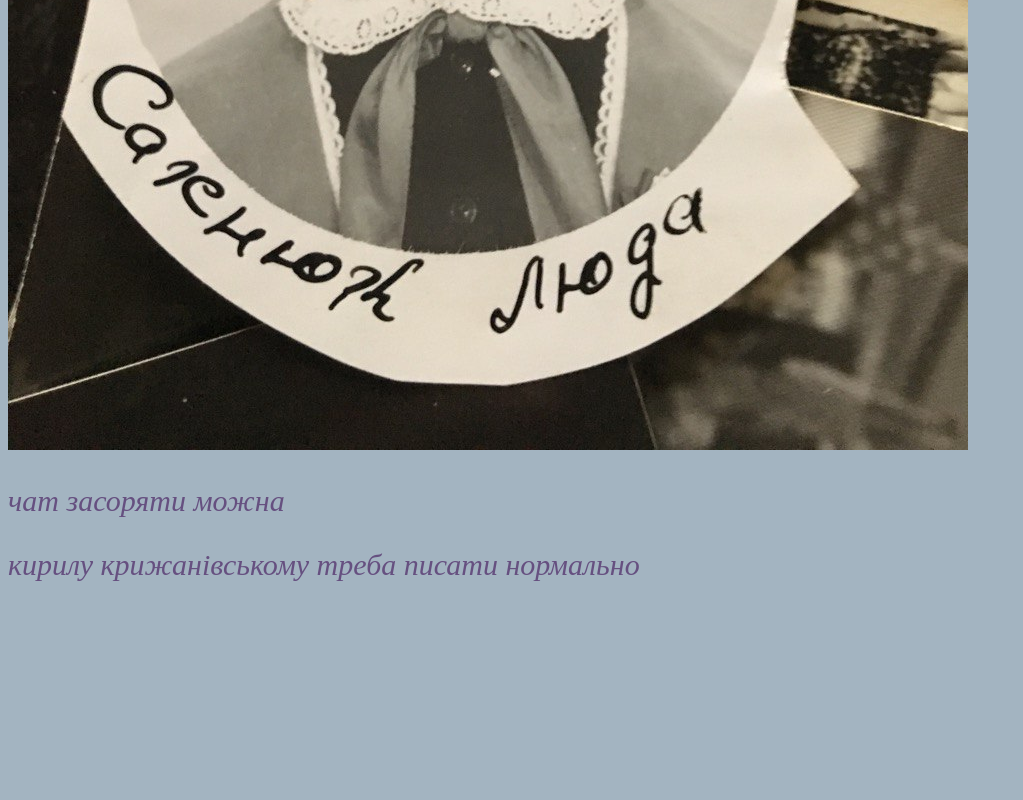
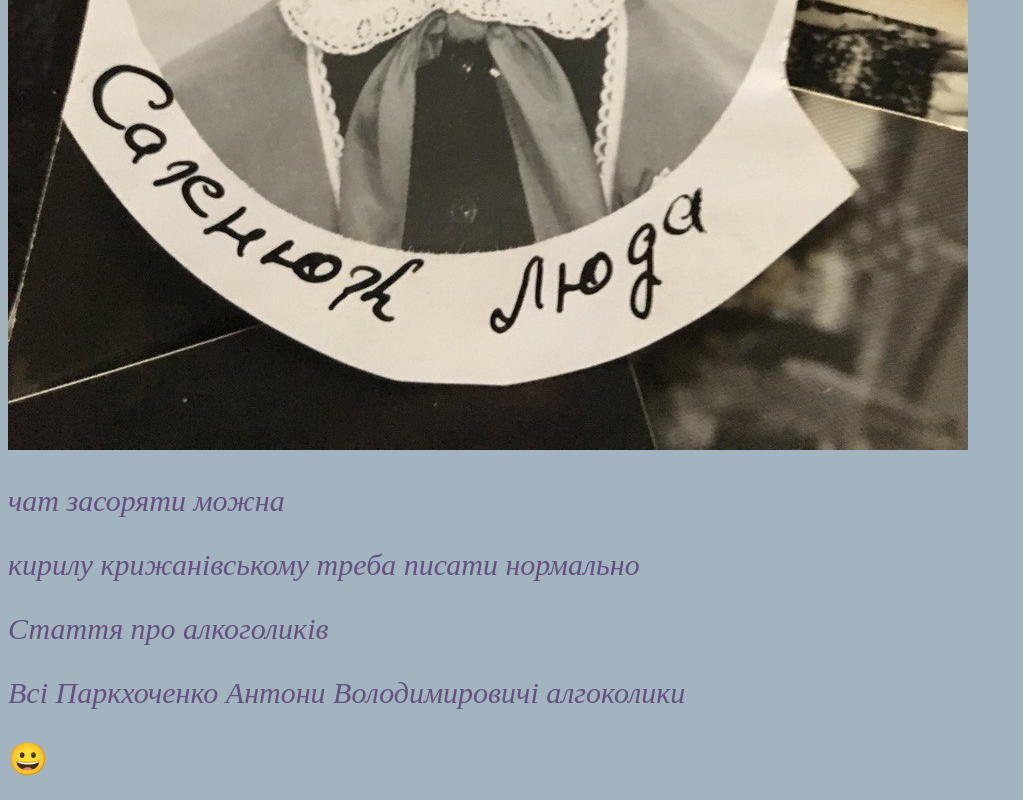
Before and after one commit to makaspul/kushambir, a plain HTML site: page docs/index.html in a window 1280 px wide. Shown: the part 5665-6465 px from the top of the page, without its empty margins (0-1023 px from the left). Before the commit the page ends 6277 px from the top, so only its background shows below. Drawn offline with Linux system fonts and the light colour scheme.

Commit message:
бож лол

```diff
--- a/docs/index.html
+++ b/docs/index.html
@@ -56,5 +56,8 @@
 
 <p>чат засоряти можна</p>
 <p>кирилу крижанівському треба писати нормально</p>
+<p>Стаття про алкоголиків</p>
+<p>Всі Паркхоченко Антони Володимировичі алгоколики</p>
+<h1 style="font-family:HYWenHei-85w;">&#128512;</h1>
 </body>
 </html>
```
